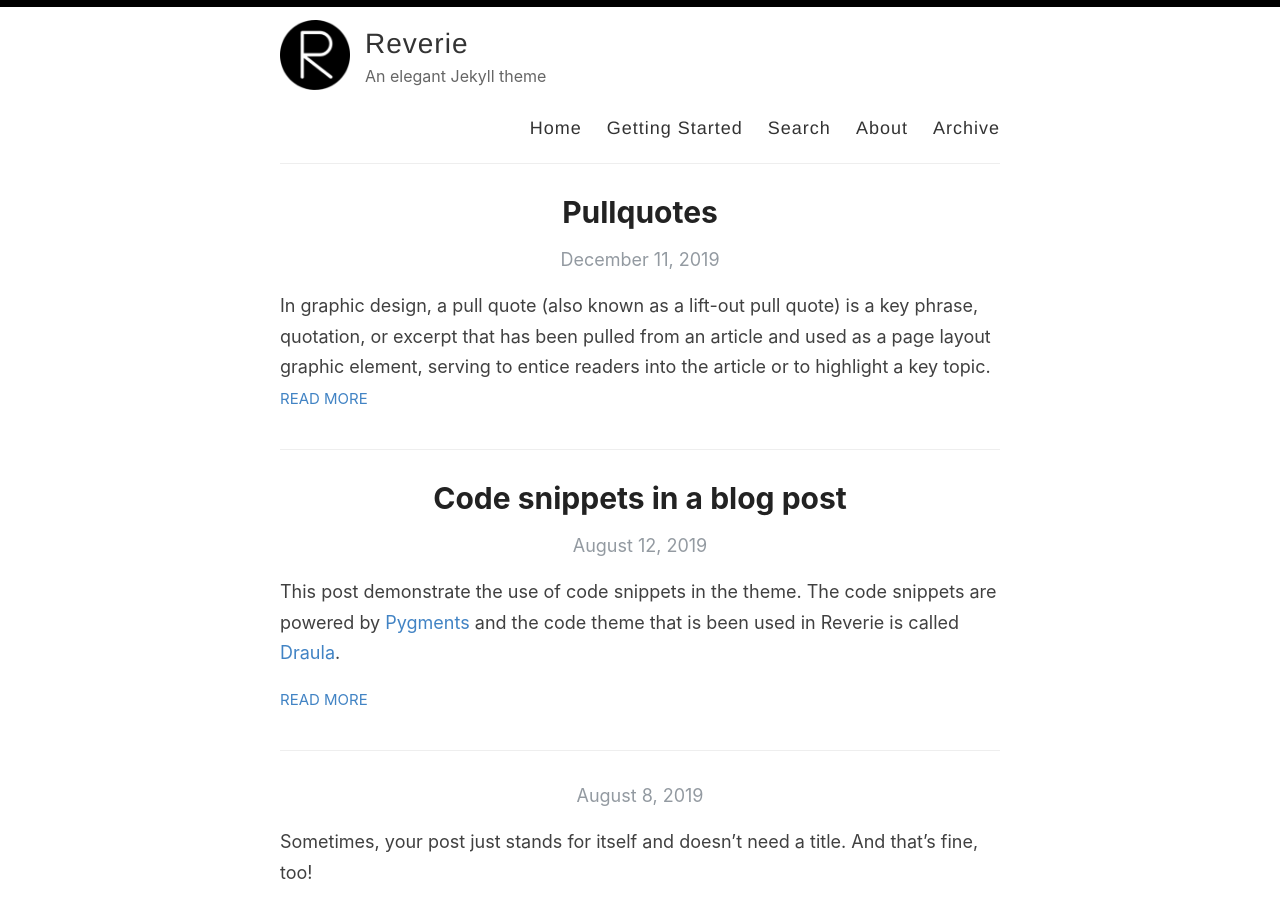
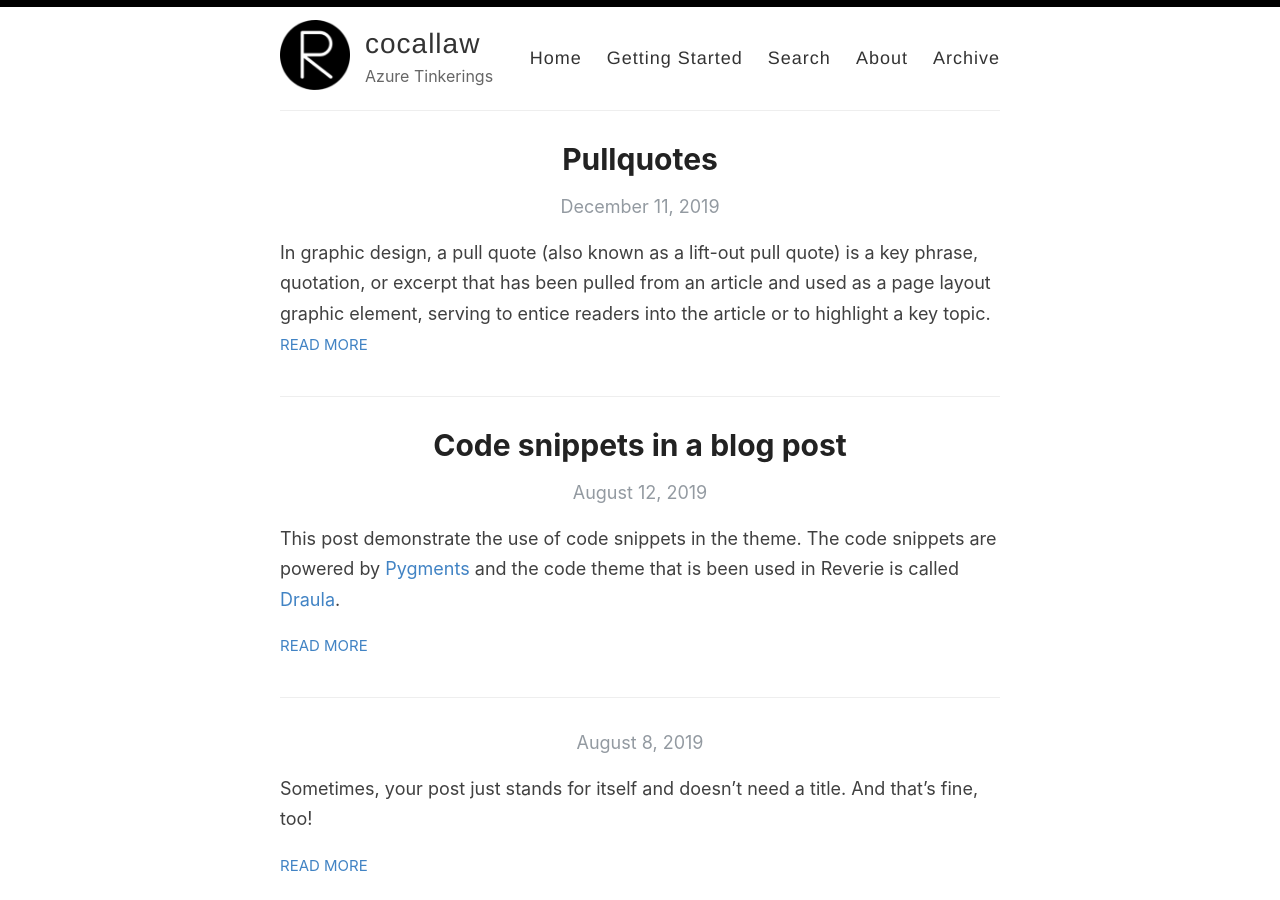
Before and after one commit to cocallaw/cocallaw.github.io, a Jekyll site: the page built from index.html, in a window 1280 px wide and 900 px high. Built offline with Jekyll 4.4.1, drawn with Linux system fonts in a browser that asks for light colours; the list of posts is cut into pages by our own code.

Commit message:
Update _config.yml

```diff
--- a/_config.yml
+++ b/_config.yml
@@ -3,13 +3,13 @@
 #
 
 # Name of your site (displayed in the header)
-name: Reverie
+name: cocallaw
 
 # Name of the author
-author: Amit Merchant
+author: Corey Callaway
 
 # Short bio or description (displayed in the header)
-description: An elegant Jekyll theme
+description: Azure Tinkerings
 
 # URL of your avatar or profile pic (you could use your GitHub profile pic)
 avatar: /images/reverie.png
@@ -21,15 +21,15 @@
 # Includes an icon in the footer for each username you enter
 footer-links:
   dribbble:
-  email: amit.d.merchant@gmail.com
+  email:
   facebook:
   flickr:
-  github: amitmerchant1990/reverie
+  github:
   instagram:
   linkedin:
   pinterest:
   rss: rss
-  twitter: amit_merchant
+  twitter: C_Callaway
   stackoverflow:
   youtube: # channel/<your_long_string> or user/<user-name>
   googleplus: # anything in your profile username that comes after plus.google.com/
@@ -48,14 +48,14 @@
 
 # Your website URL (e.g. http://amitmerchant1990.github.io or http://www.amitmerchant.com)
 # Used for Sitemap.xml and your RSS feed
-url: http://www.amitmerchant.com/reverie
-enforce_ssl: https://www.amitmerchant.com/reverie
+url: http://www.cocallaw.github.io
+enforce_ssl: https://www.cocallaw.github.io
 
 # If you're hosting your site at a Project repository on GitHub pages
 # (http://yourusername.github.io/repository-name)
 # and NOT your User repository (http://yourusername.github.io)
 # then add in the baseurl here, like this: "/repository-name"
-baseurl: "/reverie"
+baseurl: ""
 
 #
 # !! You don't need to change any of the configuration flags below !!
```
